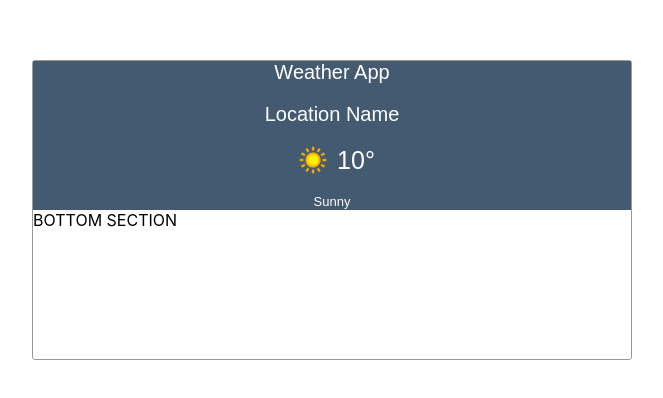
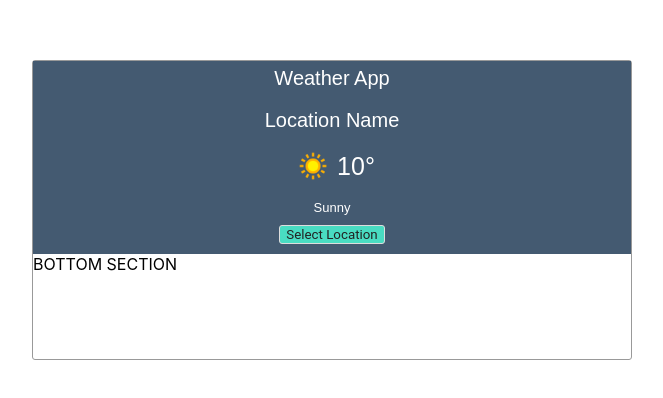
Before and after one commit to cerbi96/WeatherApp, a React (Create React App) app: page / in a window 1280 px wide. Shown: the part 190-588 px from the top of the page, without its empty margins (308-971 px from the left). Built offline with nearby package versions, Linux system fonts and the light colour scheme.

Commit message:
update top section

```diff
--- a/src/components/top/index.jsx
+++ b/src/components/top/index.jsx
@@ -12,6 +12,7 @@
         return <div className="top-container">
             <div className="title">Weather App</div>
             <Weather/>
+            <button className="btn btn-select-location">Select Location</button>
         </div>
     }
 }
--- a/src/components/top/style.scss
+++ b/src/components/top/style.scss
@@ -9,6 +9,7 @@
     .title{
         font-size:20px;
         color:#fff;
+        margin-top: 6px;
 
 
     }
@@ -54,3 +55,14 @@
 margin-top: 1.2em;
 
 }
+.btn-select-location{
+
+    background-color: #49DCC2;
+    font-family: Roboto,sans-serif;
+    border-radius: 3px;
+    color:#222;
+
+}
+.btn-select-location:hover{
+    background-color: #50EDD3;
+}
--- a/src/sass/app.scss
+++ b/src/sass/app.scss
@@ -36,3 +36,8 @@
 
     }
 }
+
+.btn{
+    border: 1px solid #dddddd;
+    margin: 10px 0;
+}
```
